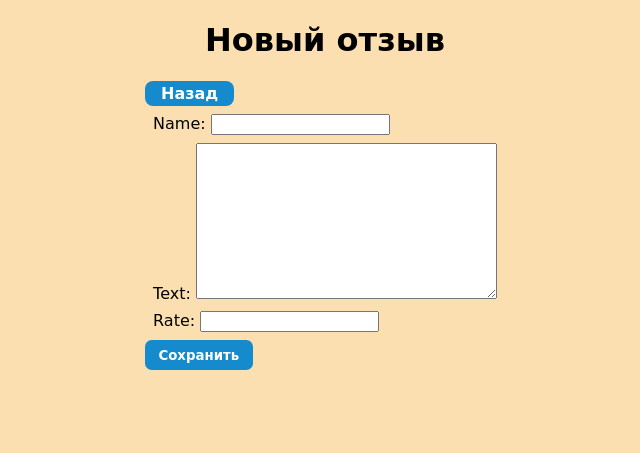
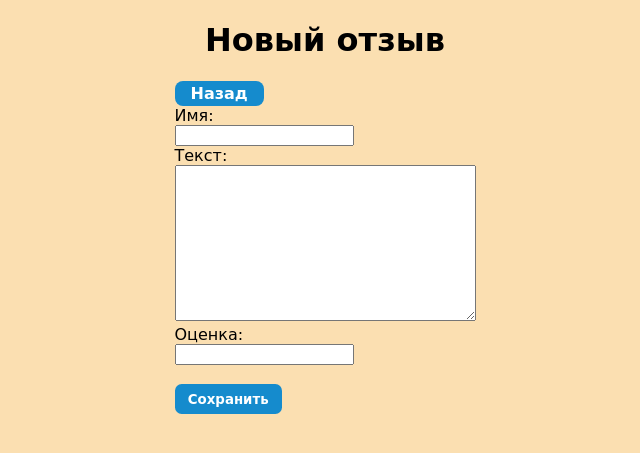
Before and after one commit to RinatNasyrov/ReviewsManager, a Django app: page /review/ in a window 1280 px wide. Shown: the top 453 px of the page, without its empty margins (315-955 px from the left). Run offline with Django 4.2, Linux system fonts and the light colour scheme.

Commit message:
Minor changes in new review page fields display

```diff
--- a/ReviewsManager/ReviewsApp/forms.py
+++ b/ReviewsManager/ReviewsApp/forms.py
@@ -5,3 +5,8 @@ class ReviewCreateForm(forms.ModelForm):
     class Meta:
         model = Review
         fields = ['name','text','rate']
+        labels = {
+            'name' : 'Имя',
+            'text': 'Текст',
+            'rate': 'Оценка'
+        }
--- a/ReviewsManager/ReviewsApp/templates/ReviewsApp/review_form.html
+++ b/ReviewsManager/ReviewsApp/templates/ReviewsApp/review_form.html
@@ -5,7 +5,12 @@
 <form method="post">
     {% csrf_token %}
     <a href="{% url 'list' %}">Назад</a>
-    {{ form.as_p }}
+    {% for field in form %}
+            <div>{{ field.label_tag }}</div>
+            <div>{{ field }}</div>
+            <div>{{ field.errors }}</div>
+    {% endfor %}
+    <br>
     <input type="submit" value="Сохранить"/>
 </form>
 {% endblock content %}
--- a/ReviewsManager/ReviewsManager/urls.py
+++ b/ReviewsManager/ReviewsManager/urls.py
@@ -20,6 +20,7 @@ from ReviewsApp import views
 
 urlpatterns = [
     path('admin/', admin.site.urls),
+    path('', views.ReviewsList.as_view()),
     path('list/', views.ReviewsList.as_view(), name='list'),
     path('review/', views.ReviewCreate.as_view(), name='review')
 ]
```
Also changed, not shown: ReviewsManager/db.sqlite3.
